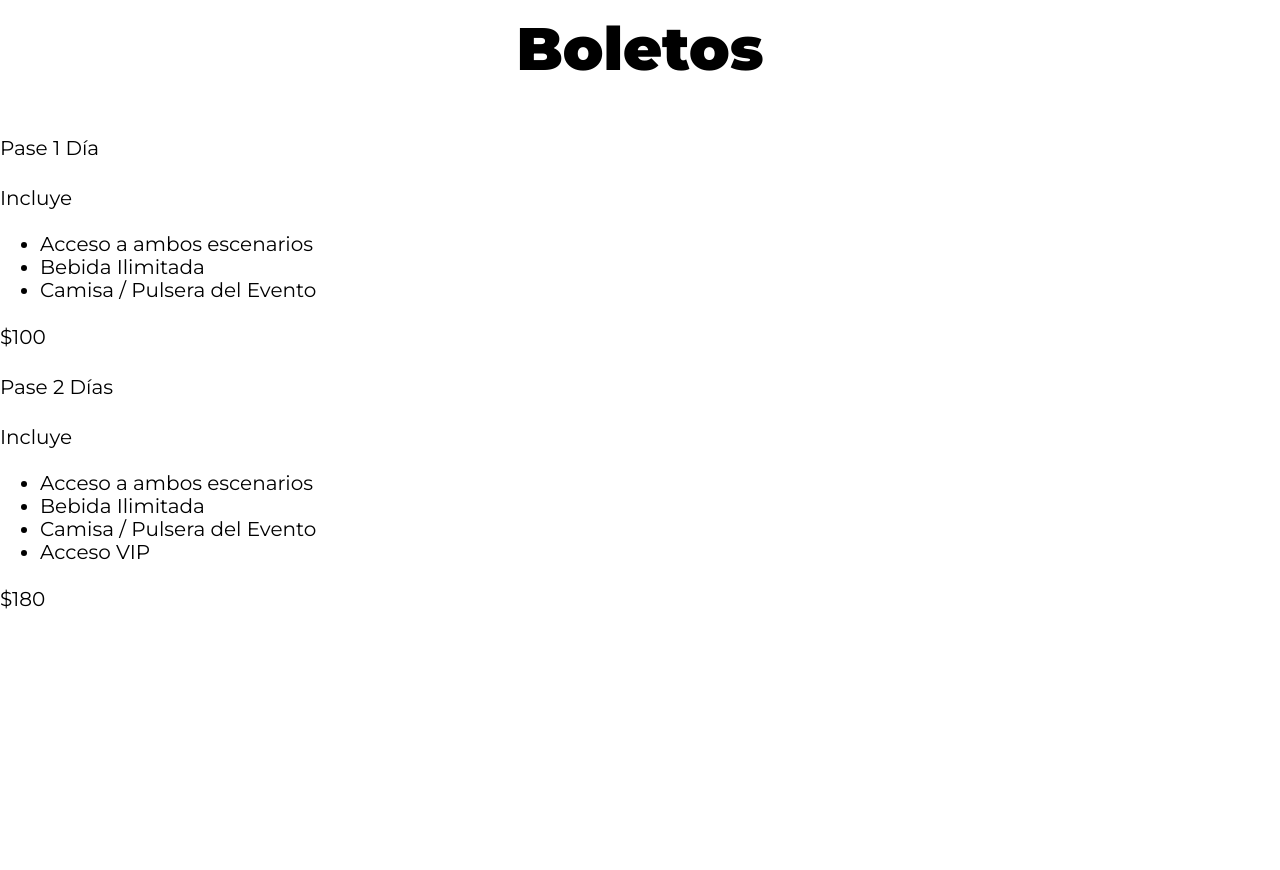
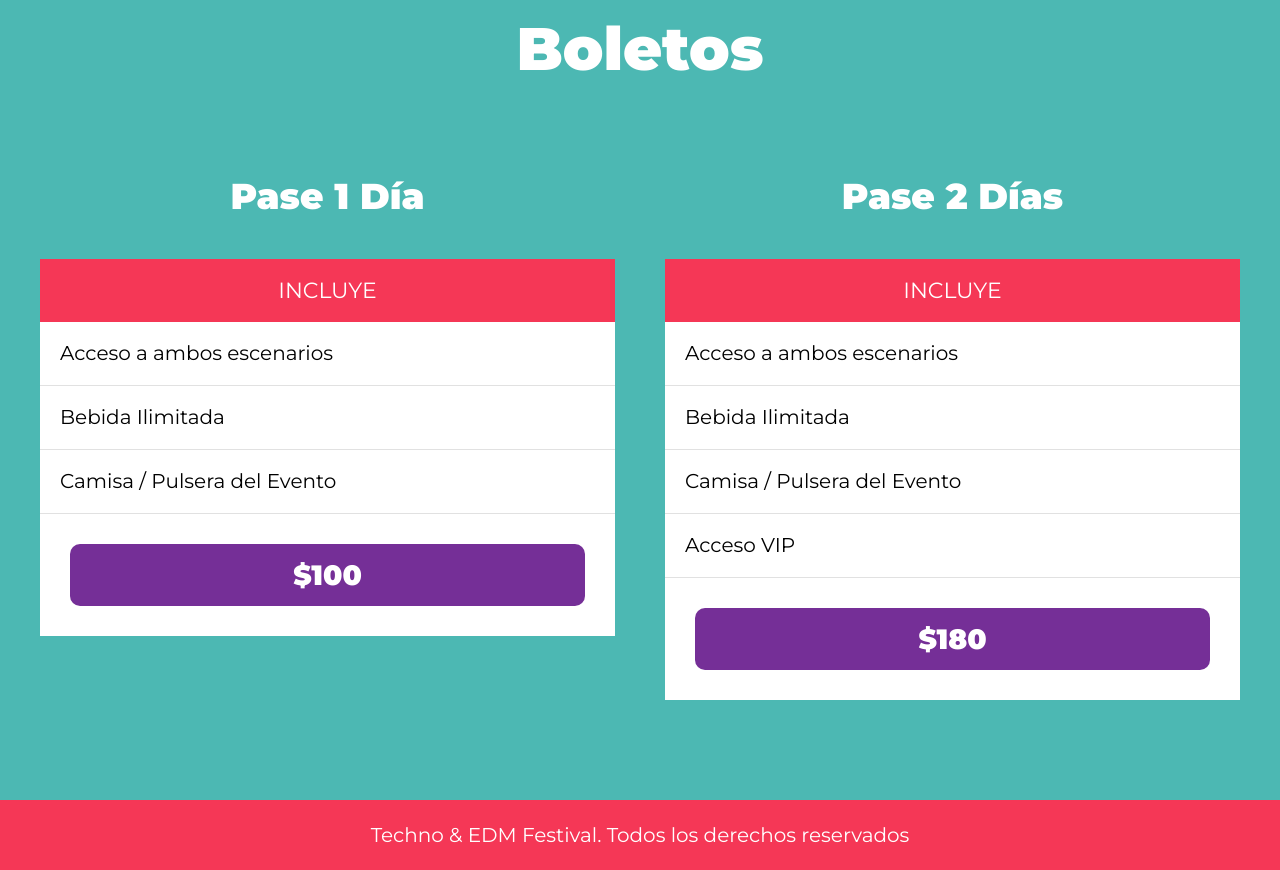
Before and after one commit to Galaceon/festivalMusica, a website: page index.html in a window 1280 px wide. Shown: the part 3020-3890 px from the top of the page. Before the commit the page ends 3754 px from the top, so only its background shows below. Drawn offline with nearby package versions, Linux system fonts and the light colour scheme; files that its build step writes are made by us from their sources.

Commit message:
boletos finished, starting gallery with JS

```diff
--- a/index.html
+++ b/index.html
@@ -202,5 +202,9 @@
             </div>
         </section>
 
+        <footer class="footer">
+            <p>Techno & EDM Festival. Todos los derechos reservados</p>
+        </footer>
+
     </body>
 </html>
--- /dev/null
+++ b/src/scss/layout/_boletos.scss
@@ -0,0 +1,72 @@
+@use 'base/variables' as v;
+@use 'base/mixins' as m;
+@use "sass:color";
+
+.contenedor-boletos {
+    background-color: v.$verde;
+    h3 {
+        color: v.$blanco
+    }
+    .boletos {
+        @include m.contenedor;
+        @include m.tablet {
+            @include m.grid(2);
+        }
+    }
+}
+
+.pase {
+    transition: all 0.3s ease-in-out;
+    &:hover {
+        transform: scale(1.1);
+    }
+
+    &-nombre {
+        font-size: 3.6rem;
+        font-weight: 900;
+        text-align: center;
+        color: v.$blanco;
+    }
+    &-header, &-footer {
+        padding: .5rem;
+        p {
+            color: v.$blanco;
+            margin: 0;
+            text-align: center;
+        }
+    }
+    &-header {
+        background-color: v.$rosa;
+        p {
+            text-transform: uppercase;
+            font-size: 2.2rem;
+            padding: 1rem 0;
+        }
+    }
+    &-footer {
+        background-color: v.$blanco;
+        padding: 3rem;
+        p {
+            font-size: 2.8rem;
+            font-weight: 900;
+            background-color: v.$morado;
+            padding: 1rem 0;
+            border-radius: 1rem;
+            cursor: pointer;
+            &:hover {
+                background-color: color.adjust(v.$morado, $lightness: -20%);
+            }
+        }
+    }
+    &-body {
+        background-color: v.$blanco;
+
+        ul {
+            @include m.resetear-lista;
+            li {
+                padding: 2rem;
+                border-bottom: 1px solid #e1e1e1;
+            }
+        }
+    }
+}
--- /dev/null
+++ b/src/scss/layout/_footer.scss
@@ -0,0 +1,12 @@
+@use 'base/variables' as v;
+@use 'base/mixins' as m;
+
+.footer {
+    background-color: v.$rosa;
+    padding: 2rem 0;
+    p {
+        margin: 0;
+        text-align: center;
+        color: v.$blanco;
+    }
+}
--- a/src/scss/layout/_index.scss
+++ b/src/scss/layout/_index.scss
@@ -2,3 +2,5 @@
 @forward 'video';
 @forward 'festival';
 @forward 'lineup';
+@forward 'boletos';
+@forward 'footer';
```
